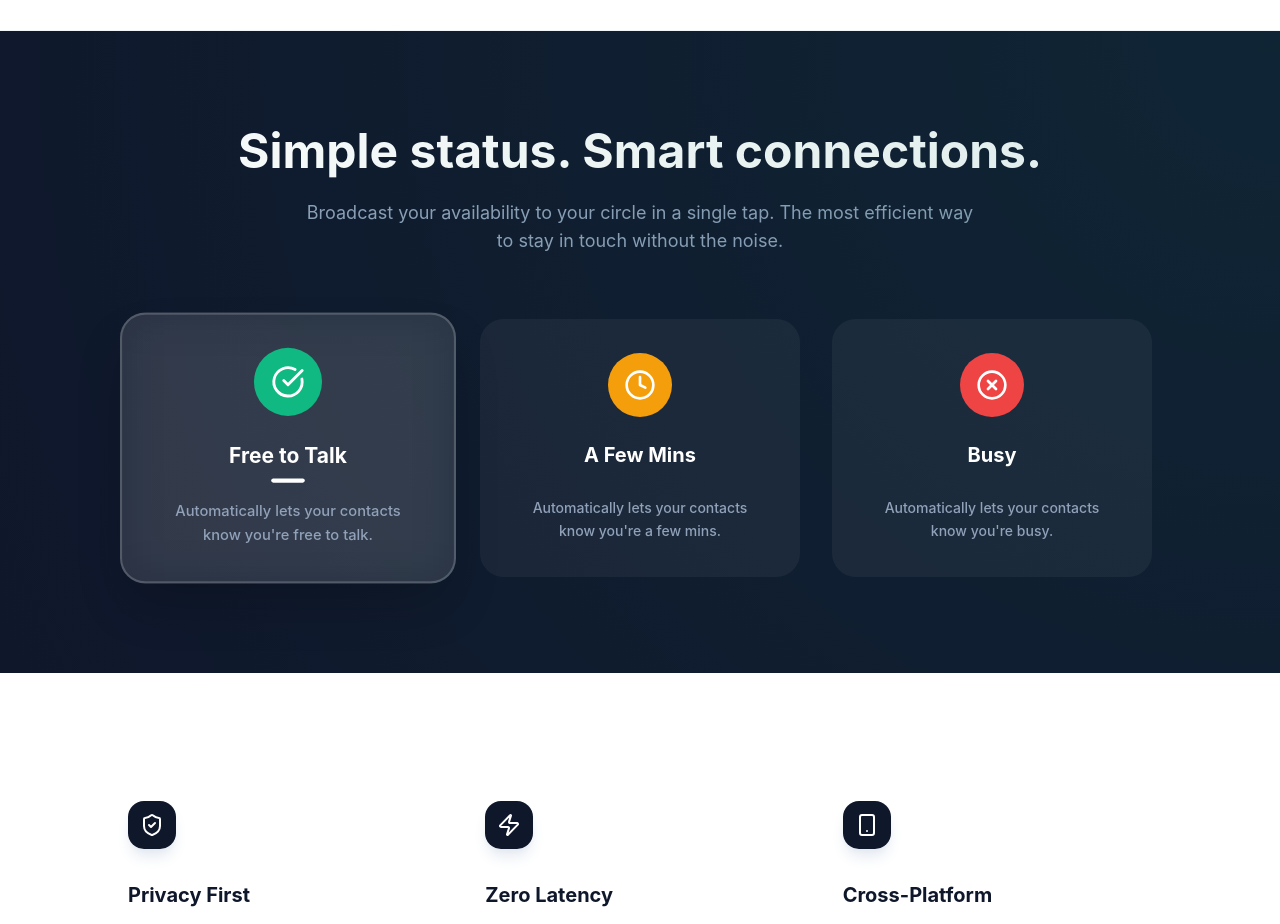
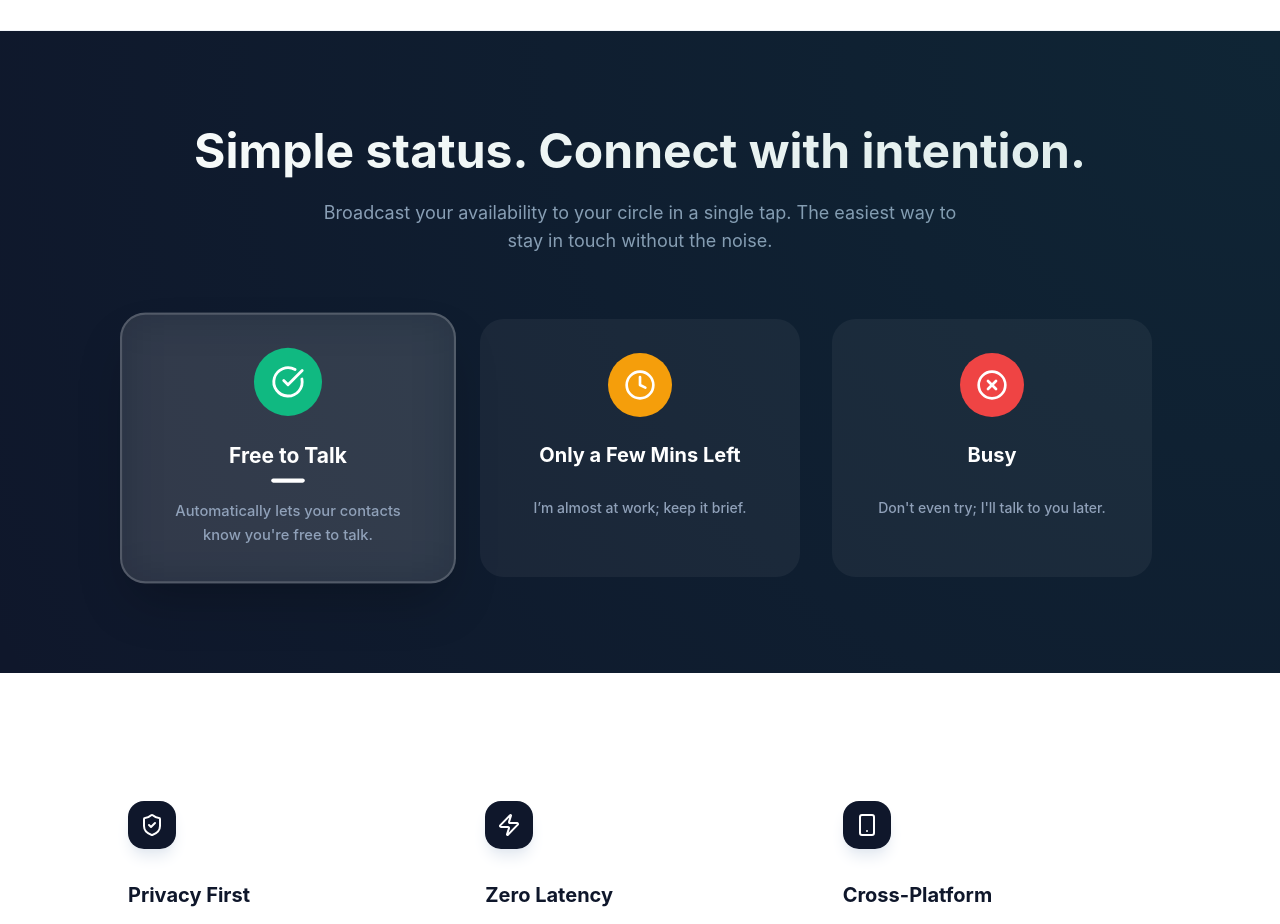
Before and after one commit to sam-tritto/Phonetagwebsite, a React (Vite) app: page / in a window 1280 px wide. Shown: the part 1440-2364 px from the top of the page. Built offline with nearby package versions, Linux system fonts and the light colour scheme; no server answers.

Commit message:
docs: update status labels and descriptions in How it Works section

```diff
--- a/src/app/App.tsx
+++ b/src/app/App.tsx
@@ -23,14 +23,16 @@ const STATUSES = [
     bg: 'bg-emerald-50',
     border: 'border-emerald-200',
     icon: CheckCircle,
+    description: "Automatically lets your contacts know you're free to talk."
   },
   {
     id: 'few-mins',
-    label: 'A Few Mins',
+    label: 'Only a Few Mins Left',
     color: '#F59E0B',
     bg: 'bg-amber-50',
     border: 'border-amber-200',
     icon: Clock,
+    description: "I’m almost at work; keep it brief."
   },
   {
     id: 'busy',
@@ -39,6 +41,7 @@ const STATUSES = [
     bg: 'bg-red-50',
     border: 'border-red-200',
     icon: XCircle,
+    description: "Don't even try; I'll talk to you later."
   },
 ];
 
@@ -187,10 +190,10 @@ export default function App() {
         <div className="absolute inset-0 bg-[radial-gradient(circle_at_top_right,rgba(15,118,110,0.15),transparent)]"></div>
         <div className="max-w-5xl mx-auto">
           <div className="text-center mb-16">
-            <h2 className="text-3xl md:text-5xl font-bold mb-6">Simple status. Smart connections.</h2>
+            <h2 className="text-3xl md:text-5xl font-bold mb-6">Simple status. Connect with intention.</h2>
             <p className="text-slate-400 text-lg max-w-2xl mx-auto">
               Broadcast your availability to your circle in a single tap.
-              The most efficient way to stay in touch without the noise.
+              The easiest way to stay in touch without the noise.
             </p>
           </div>
 
@@ -224,7 +227,7 @@ export default function App() {
                   </h3>
                   <div className={`w-8 h-1 rounded-full mb-4 transition-all duration-500 ${isActive ? 'bg-white opacity-100' : 'bg-white opacity-0'}`}></div>
                   <p className="text-sm text-slate-400 text-center relative z-10 leading-relaxed">
-                    Automatically lets your contacts know you're {status.label.toLowerCase()}.
+                    {status.description}
                   </p>
 
                   {isActive && (
```
